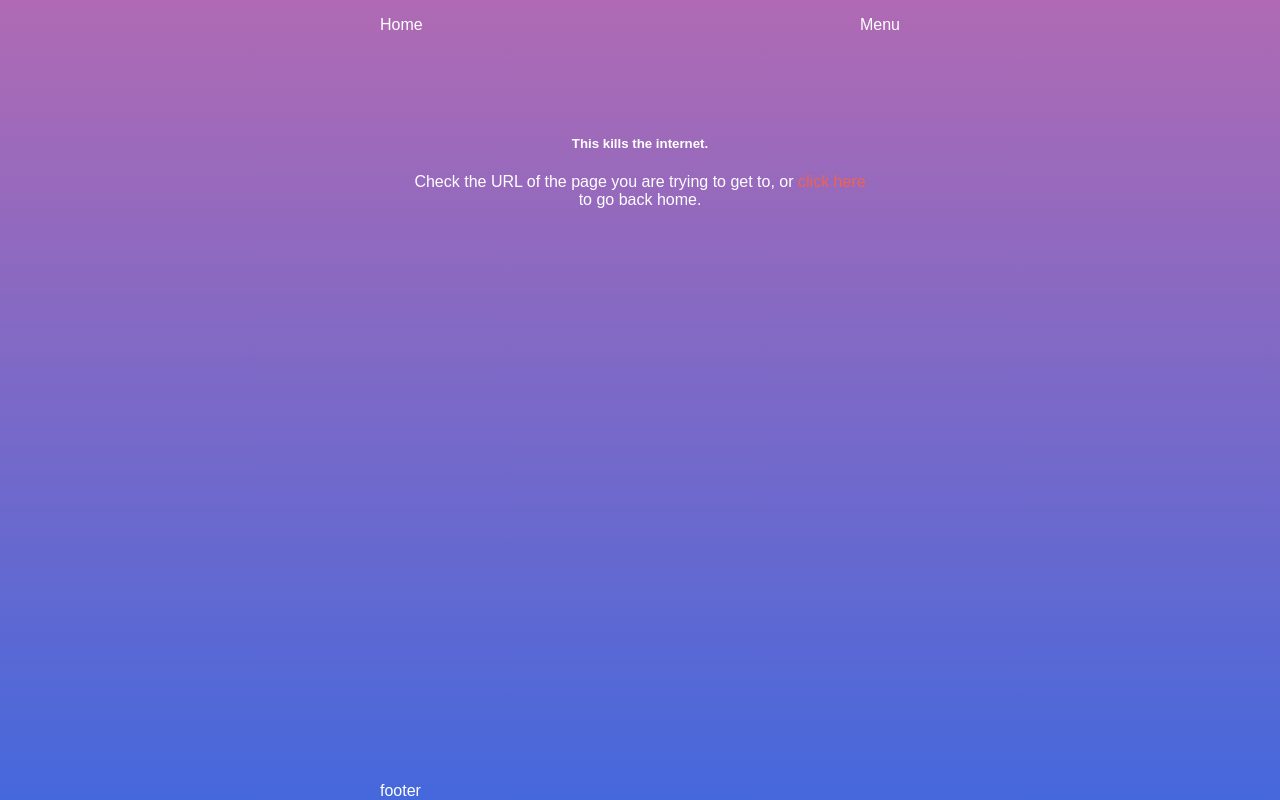
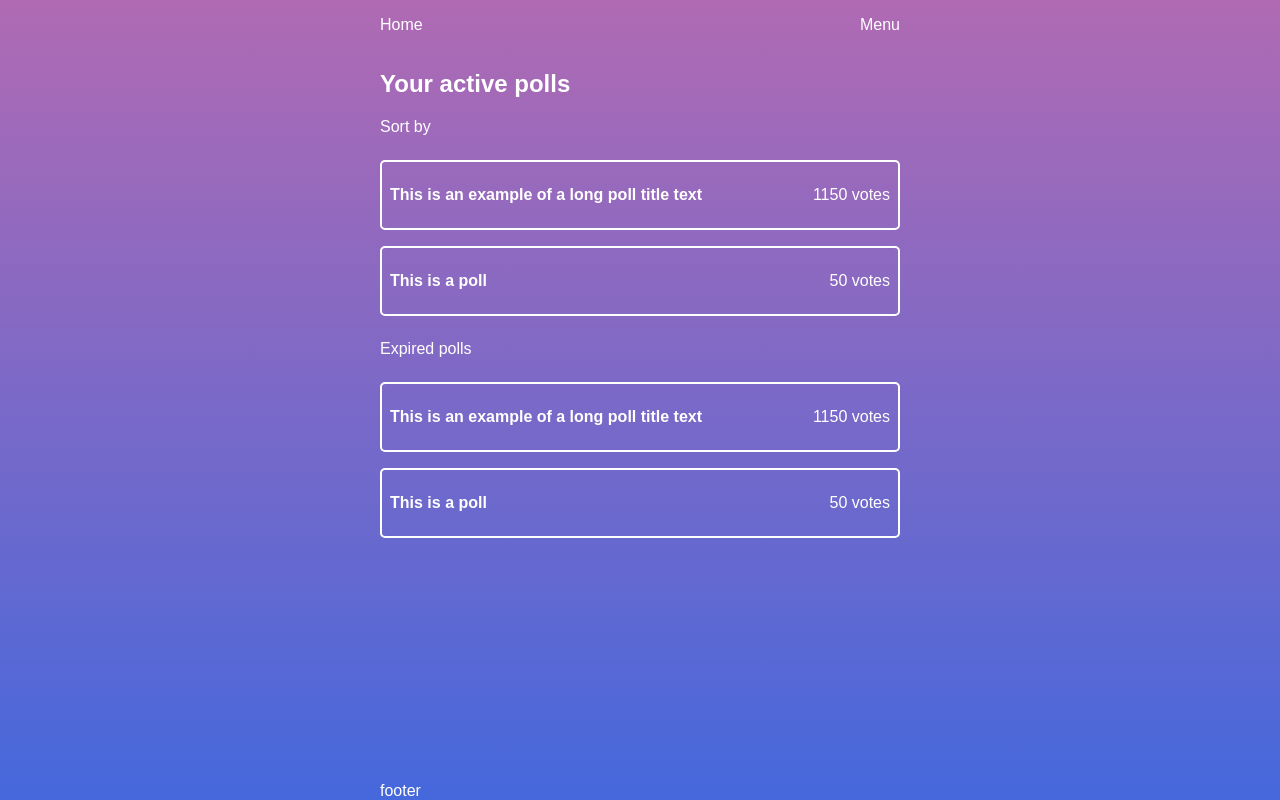
Before and after one commit to nTamura/dashvotes, a React (Create React App) app: page /active in a window 1280 px wide. Built offline with nearby package versions, Linux system fonts and the light colour scheme.

Commit message:
add rest of views and routes

```diff
--- a/src/components/App.js
+++ b/src/components/App.js
@@ -3,7 +3,13 @@ import withStyles from 'react-jss'
 import { Link, Route, Switch } from 'react-router-dom'
 import Navbar from 'components/Navigation/Navbar'
 import Dashboard from 'components/Views/Dashboard'
+import Active from 'components/Views/Active'
 import Create from 'components/Views/Create'
+// import Edit from 'components/Views/Edit'
+// import Results from 'components/Views/Results'
+import Trending from 'components/Views/Trending'
+// import Activity from 'components/Views/Activity'
+// import Profile from 'components/Views/Profile'
 
 import NotFound from 'components/Views/NotFound'
 
@@ -15,6 +21,12 @@ function App({ classes }) {
         <Switch>
           <Route exact path="/" component={Dashboard} />
           <Route exact path="/create" component={Create} />
+          {/* <Route exact path="/edit" component={Edit} /> */}
+          <Route exact path="/active" component={Active} />
+          {/* <Route exact path="/results" component={Results} /> */}
+          {/* <Route exact path="/profile" component={Profile} /> */}
+          {/* <Route exact path="/activity" component={Activity} /> */}
+          <Route exact path="/trending" component={Trending} />
           {/* <Route
             path="/about"
             render={props => <About {...props} extra={someVariable} />}
--- a/src/components/Views/Active/Container.jsx
+++ b/src/components/Views/Active/Container.jsx
@@ -5,14 +5,32 @@ import withStyles from 'react-jss'
 function Container({ classes }) {
   return (
     <div className={classes.root}>
-      <h2>Welcome username</h2>
-      <p>You currently have X active polls</p>
+      <h2>Your active polls</h2>
+      <p>Sort by</p>
       <div className={classes.menuList}>
-        <Link className={classes.button}>Trending Polls</Link>
-        <Link className={classes.button}>Active Polls</Link>
-        <Link className={classes.button}>Create Poll</Link>
-        <Link className={classes.button}>Edit Poll</Link>
-        <Link className={classes.button}>Poll Results</Link>
+        <div className={classes.item}>
+          <Link className={classes.itemTitle}>
+            This is an example of a long poll title text
+          </Link>
+          <p>1150 votes</p>
+        </div>
+        <div className={classes.item}>
+          <Link className={classes.itemTitle}>This is a poll</Link>
+          <p>50 votes</p>
+        </div>
+      </div>
+      <p>Expired polls</p>
+      <div className={classes.menuList}>
+        <div className={classes.item}>
+          <Link className={classes.itemTitle}>
+            This is an example of a long poll title text
+          </Link>
+          <p>1150 votes</p>
+        </div>
+        <div className={classes.item}>
+          <Link className={classes.itemTitle}>This is a poll</Link>
+          <p>50 votes</p>
+        </div>
       </div>
     </div>
   )
@@ -23,11 +41,23 @@ const styles = {
     display: 'flex',
     flexDirection: 'column',
   },
-  button: {
-    border: '1px solid #FFF',
+  item: {
+    border: '2px solid #FFF',
+    borderRadius: 5,
     padding: 8,
-    marginBottom: 8,
-    textAlign: 'center',
+    margin: '8px 0',
+    display: 'flex',
+    justifyContent: 'space-between',
+    alignItems: 'center',
+  },
+  itemTitle: {
+    flex: 1,
+    whiteSpace: 'nowrap',
+    overflow: 'hidden',
+    textOverflow: 'ellipsis',
+    marginRight: 8,
+    padding: '8px 0',
+    fontWeight: 'bold',
   },
 }
 export default withStyles(styles)(Container)
--- a/src/components/Views/Active/index.js
+++ b/src/components/Views/Active/index.js
@@ -1,3 +1,3 @@
-import Container from 'components/Views/Dashboard/Container'
+import Container from 'components/Views/Active/Container'
 
 export default Container
--- a/src/components/Views/Trending/Container.jsx
+++ b/src/components/Views/Trending/Container.jsx
@@ -5,14 +5,19 @@ import withStyles from 'react-jss'
 function Container({ classes }) {
   return (
     <div className={classes.root}>
-      <h2>Welcome username</h2>
-      <p>You currently have X active polls</p>
+      <h2>Trending</h2>
+      <p>Sort by</p>
       <div className={classes.menuList}>
-        <Link className={classes.button}>Trending Polls</Link>
-        <Link className={classes.button}>Active Polls</Link>
-        <Link className={classes.button}>Create Poll</Link>
-        <Link className={classes.button}>Edit Poll</Link>
-        <Link className={classes.button}>Poll Results</Link>
+        <div className={classes.item}>
+          <Link className={classes.itemTitle}>
+            This is an example of a long poll title text
+          </Link>
+          <p>1150 votes</p>
+        </div>
+        <div className={classes.item}>
+          <Link className={classes.itemTitle}>This is a poll</Link>
+          <p>50 votes</p>
+        </div>
       </div>
     </div>
   )
@@ -23,11 +28,23 @@ const styles = {
     display: 'flex',
     flexDirection: 'column',
   },
-  button: {
-    border: '1px solid #FFF',
+  item: {
+    border: '2px solid #FFF',
+    borderRadius: 5,
     padding: 8,
-    marginBottom: 8,
-    textAlign: 'center',
+    margin: '8px 0',
+    display: 'flex',
+    justifyContent: 'space-between',
+    alignItems: 'center',
+  },
+  itemTitle: {
+    flex: 1,
+    whiteSpace: 'nowrap',
+    overflow: 'hidden',
+    textOverflow: 'ellipsis',
+    marginRight: 8,
+    padding: '8px 0',
+    fontWeight: 'bold',
   },
 }
 export default withStyles(styles)(Container)
--- a/src/components/Views/Trending/index.js
+++ b/src/components/Views/Trending/index.js
@@ -1,3 +1,3 @@
-import Container from 'components/Views/Dashboard/Container'
+import Container from 'components/Views/Trending/Container'
 
 export default Container
```
